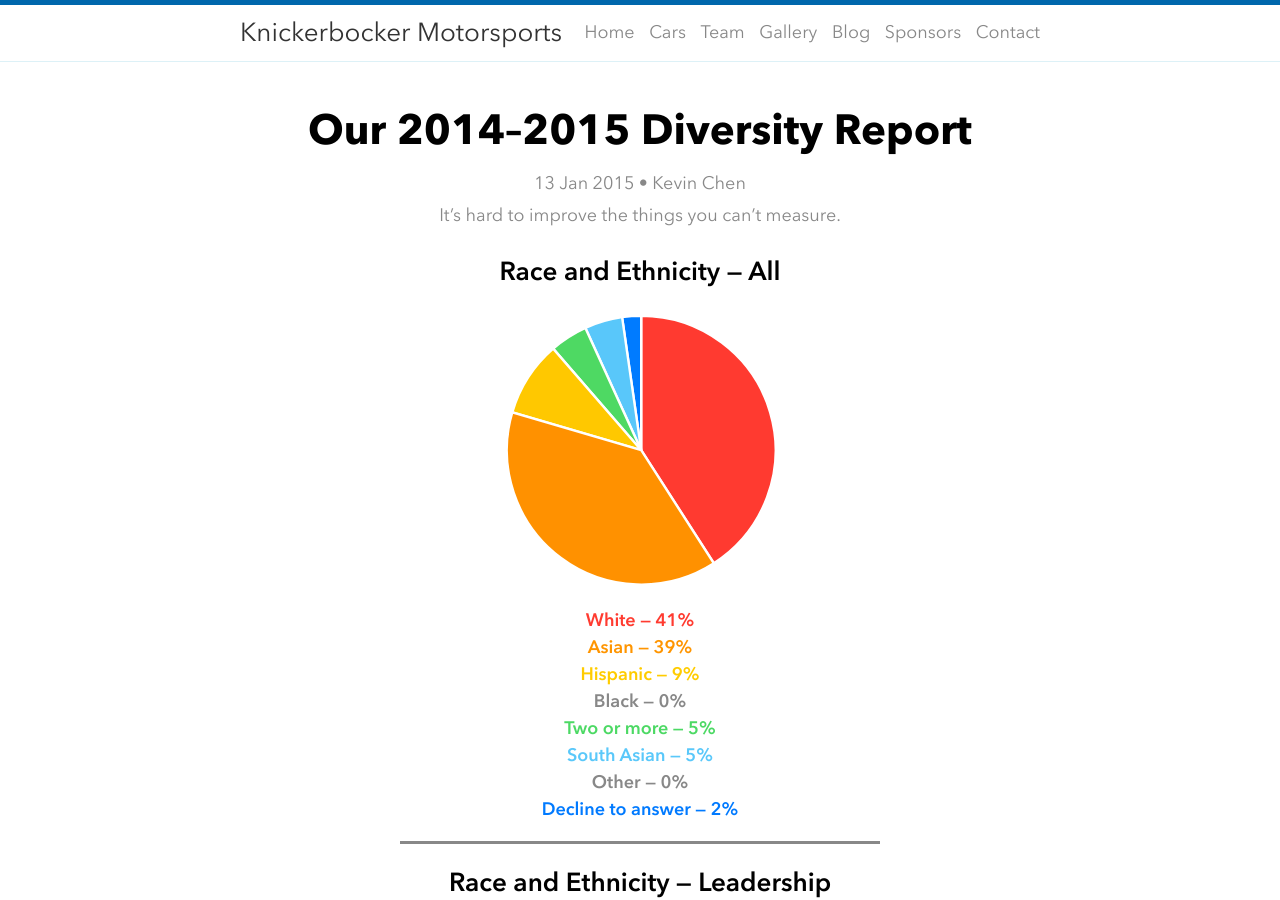
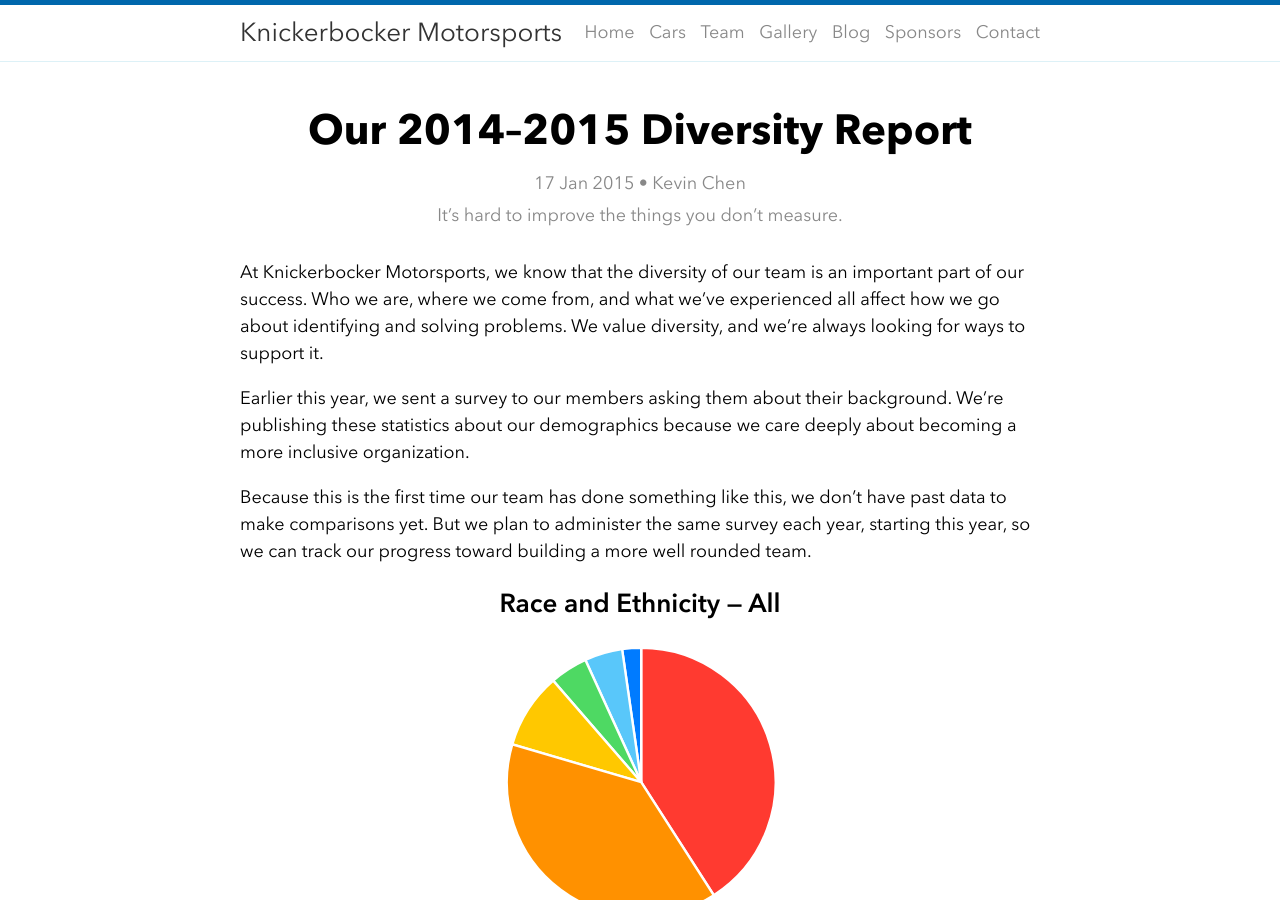
Before and after one commit to columbiafsae/website, a Jekyll site: the page built from _posts/2015-01-17-diversity-report-2015.md, in a window 1280 px wide and 900 px high. Built offline with Jekyll 4.4.1, drawn with Linux system fonts in a browser that asks for light colours; some of the changed text lies outside the part shown.

Commit message:
Diversity report: Add blurb above charts.

```diff
--- a/_posts/2015-01-13-2015-diversity-report.md
+++ b/_posts/2015-01-17-diversity-report-2015.md
@@ -1,10 +1,16 @@
 ---
 layout: post
 title: "Our 2014–2015 Diversity Report"
-date: 2015-01-13 22:48:00
+date: 2015-01-17 12:48:00
 author: "Kevin Chen"
-meta: "It’s hard to improve the things you can’t measure."
+meta: "It’s hard to improve the things you don’t measure."
 ---
+
+At Knickerbocker Motorsports, we know that the diversity of our team is an important part of our success. Who we are, where we come from, and what we've experienced all affect how we go about identifying and solving problems. We value diversity, and we're always looking for ways to support it.
+
+Earlier this year, we sent a survey to our members asking them about their background. We're publishing these statistics about our demographics because we care deeply about becoming a more inclusive organization.
+
+Because this is the first time our team has done something like this, we don't have past data to make comparisons yet. But we plan to administer the same survey each year, starting this year, so we can track our progress toward building a more well rounded team.
 
 <div style="font-weight: bold; text-align: center;">
   <h3>Race and Ethnicity — All</h3>
@@ -69,9 +75,9 @@
   <p><img src="{{ "/blog/2015/diversity/2015-grad-year.svg" | prepend: site.assets | prepend: site.baseurl }}" width="300" height="300"></p>
   <p>
     <span style="color: {{ site.colors.subdued }};">2014 — 0%</span><br>
-    <span style="color: {{ site.colors.green }};">2015 — 9%</span><br>
-    <span style="color: {{ site.colors.yellow }};">2016 — 11%</span><br>
-    <span style="color: {{ site.colors.blue_lt }};">2017 — 7%</span><br>
+    <span style="color: {{ site.colors.green }};">2015 — 20%</span><br>
+    <span style="color: {{ site.colors.yellow }};">2016 — 25%</span><br>
+    <span style="color: {{ site.colors.blue_lt }};">2017 — 16%</span><br>
     <span style="color: {{ site.colors.red }};">2018 — 39%</span><br>
   </p>
   <hr>
```
